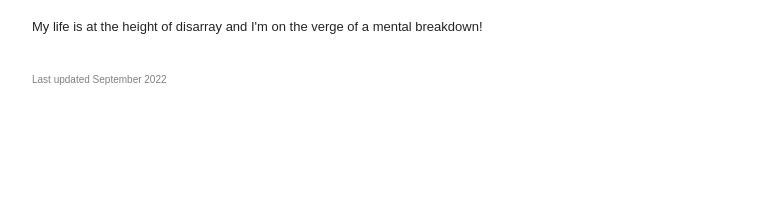
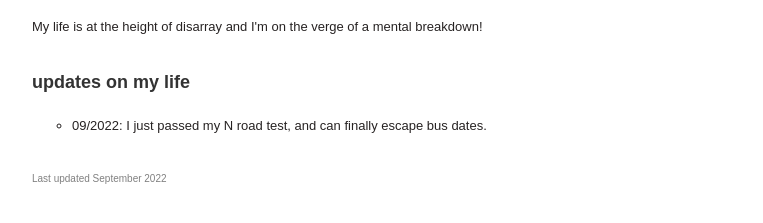
Before and after one commit to MayKali/maykali.github.io, a plain HTML site: page index.html in a window 1280 px wide. Shown: the part 641-864 px from the top of the page, without its empty margins (258-1021 px from the left). Before the commit the page ends 800 px from the top, so only its background shows below. Drawn offline with nearby package versions, Linux system fonts and the light colour scheme.

Commit message:
update on life #1

```diff
--- a/index.html
+++ b/index.html
@@ -39,6 +39,20 @@
             </p>
         </section>
 
+        <br>
+
+        <section>
+            <h2>updates on my life</h2>
+
+            <ul style="list-style-type:circle">
+                <li>
+                    09/2022: I just passed my N road test, and can finally escape bus dates.
+                </li>
+
+            </ul>
+
+
+        </section>
         <!-- icons -->
 
         <script type="module" src="https://unpkg.com/ionicons@5.5.2/dist/ionicons/ionicons.esm.js"></script>
--- a/style.css
+++ b/style.css
@@ -29,7 +29,12 @@ body {
   }
 
   h2 {
-    font-size: 20px;
+    font-size: 18px;
+  }
+
+  bullet {
+    padding-left: 35px;
+
   }
 
   small {
```
